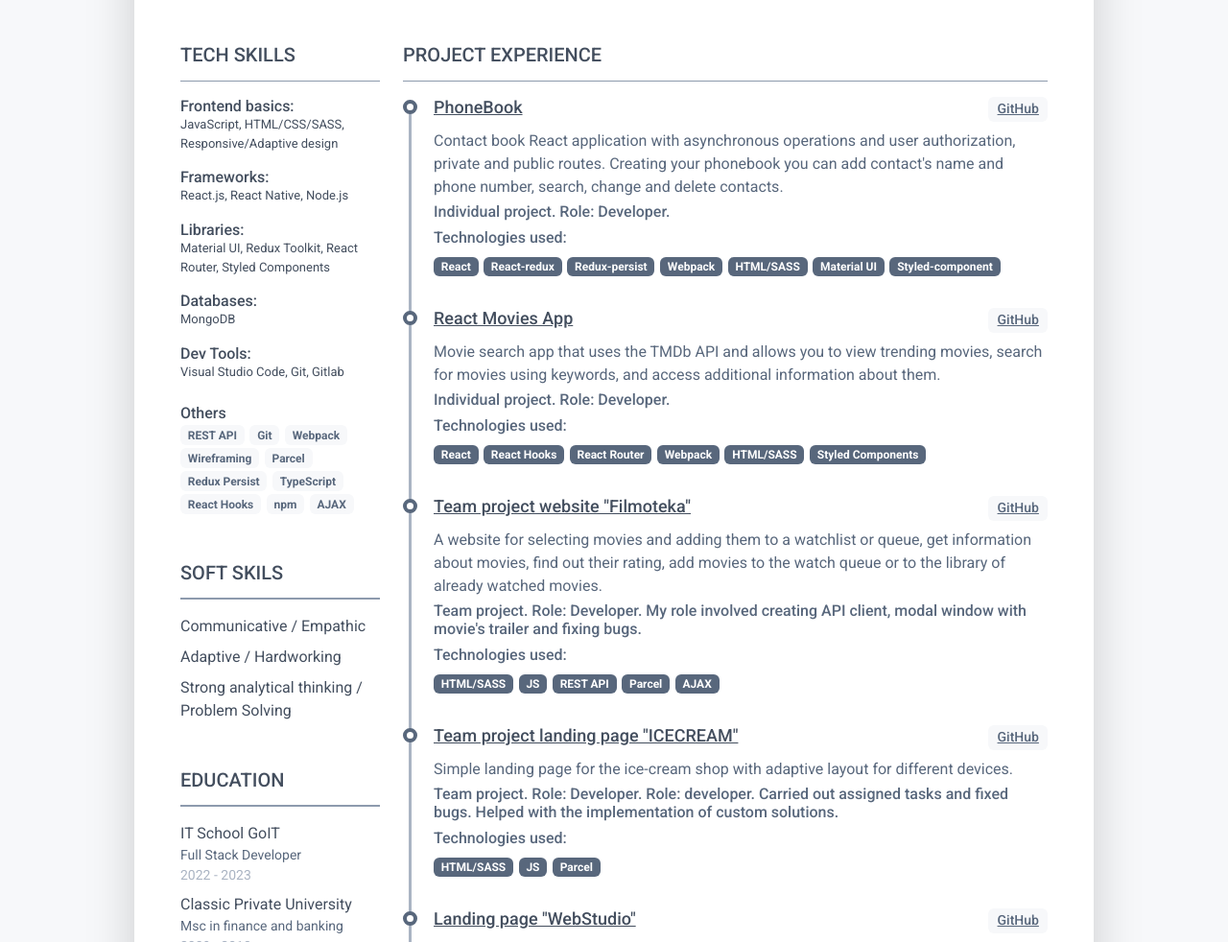
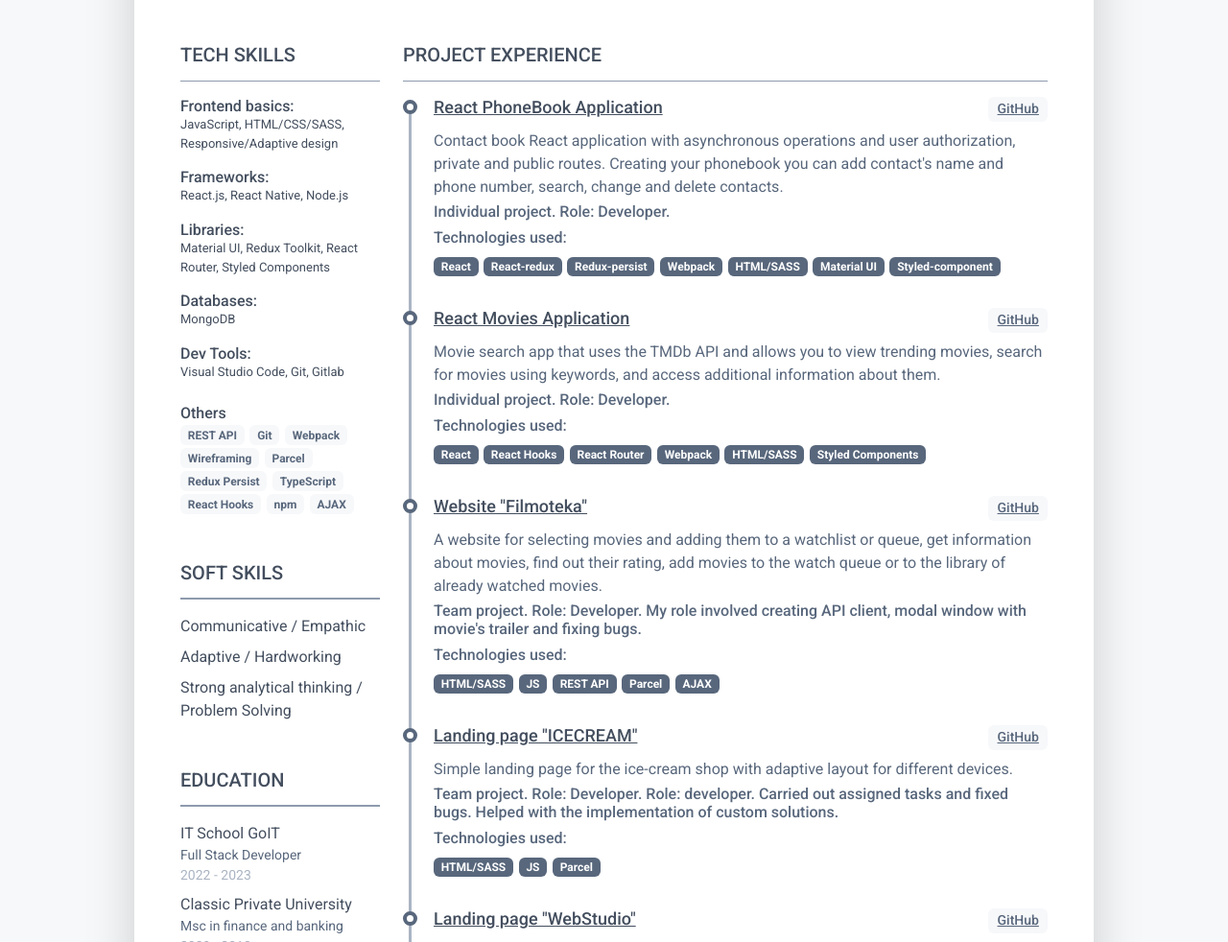
Before and after one commit to Victoria-Fedkova/curriculum-vitae, a plain HTML site: page index.html in a window 1280 px wide. Shown: the part 477-1459 px from the top of the page at 96% size. Drawn offline with Linux system fonts and the light colour scheme.

Commit message:
add fixes

```diff
--- a/index.html
+++ b/index.html
@@ -333,7 +333,7 @@
                           <h3
                             class="resume-position-title font-weight-bold mb-1"
                           >
-                           <a href="https://victoria-fedkova.github.io/goit-react-hw-08-phonebook/">PhoneBook</a>
+                           <a href="https://victoria-fedkova.github.io/goit-react-hw-08-phonebook/">React PhoneBook Application</a>
                           </h3>
                           <a href="https://github.com/Victoria-Fedkova/goit-react-hw-08-phonebook" class="resume-company-name ms-auto badge badge-light ">
                           GitHub
@@ -396,7 +396,7 @@
                           <h3
                             class="resume-position-title font-weight-bold mb-1"
                           >
-                           <a href="https://victoria-fedkova.github.io/goit-react-hw-05-movies/">React Movies App</a>
+                           <a href="https://victoria-fedkova.github.io/goit-react-hw-05-movies/">React Movies Application</a>
                           </h3>
                           <a href="https://github.com/Victoria-Fedkova/goit-react-hw-05-movies" class="resume-company-name ms-auto badge badge-light">
                             GitHub
@@ -456,7 +456,7 @@
                           <h3
                             class="resume-position-title font-weight-bold mb-1"
                           >
-                           <a href="https://usai2005.github.io/filmoteka-js-project-group-2/">Team project website "Filmoteka"</a>
+                           <a href="https://usai2005.github.io/filmoteka-js-project-group-2/">Website "Filmoteka"</a>
                           </h3>
                           <a href="https://github.com/usai2005/filmoteka-js-project-group-2" class="resume-company-name ms-auto badge badge-light">
                             GitHub
@@ -511,7 +511,7 @@
                           <h3
                             class="resume-position-title font-weight-bold mb-1"
                           >
-                           <a href="https://usai2005.github.io/ice-cream-project-2/">Team project landing page "ICECREAM" </a>
+                           <a href="https://usai2005.github.io/ice-cream-project-2/">Landing page "ICECREAM" </a>
                           </h3>
                           <a href="https://github.com/usai2005/ice-cream-project-2" class="resume-company-name ms-auto badge badge-light">
                           GitHub
```
